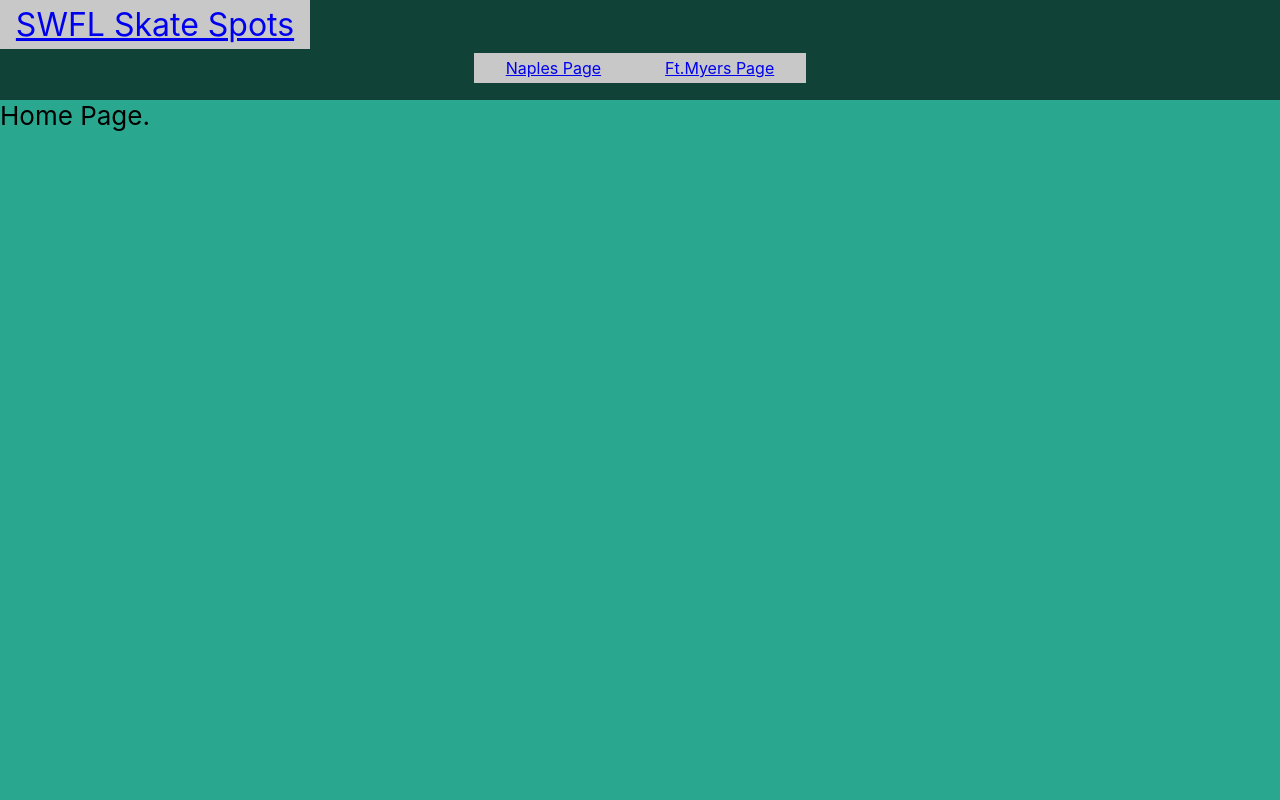
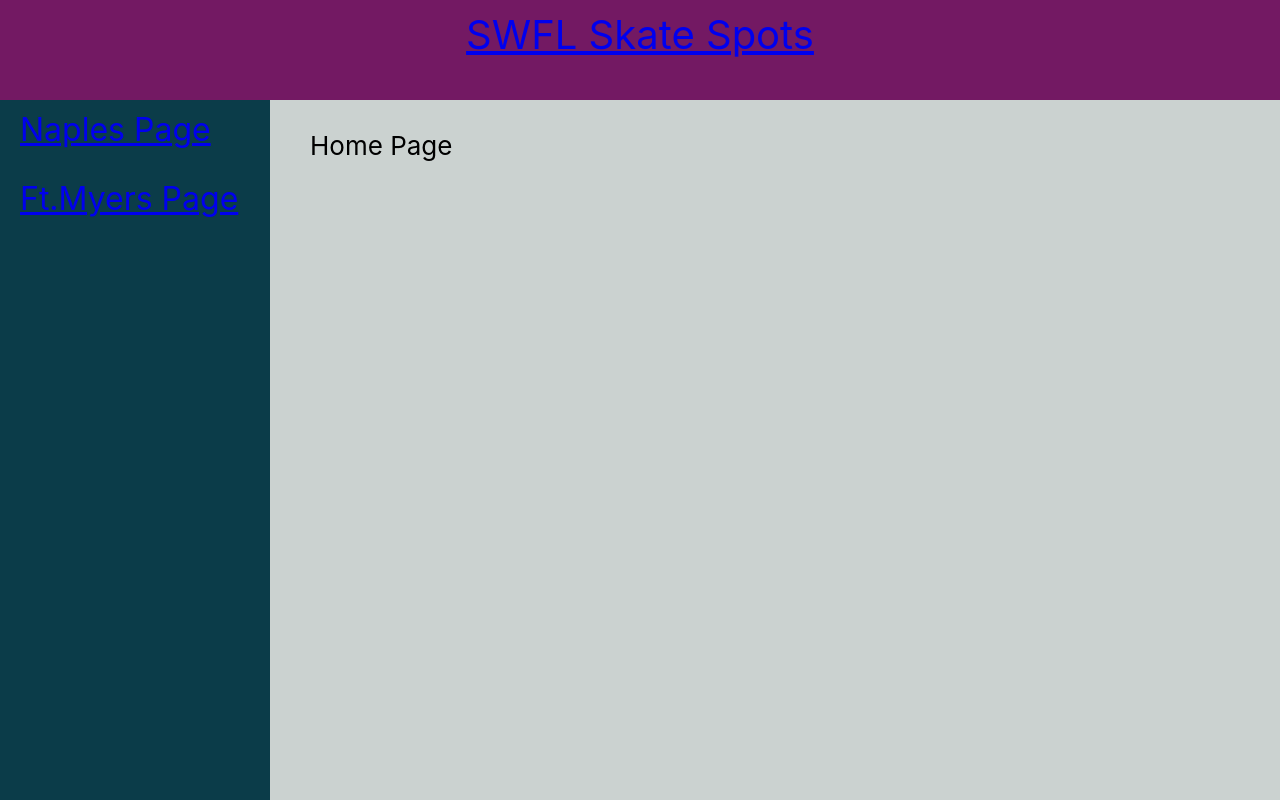
Before and after one commit to htbryant1256/skate-website, a React (Create React App) app: page / in a window 1280 px wide. Shown: the top 800 px of the page. Built offline with nearby package versions, Linux system fonts and the light colour scheme.

Commit message:
Updated CSS

```diff
--- a/src/Pages/ft-myers.css
+++ b/src/Pages/ft-myers.css
@@ -1,6 +1,11 @@
+
+a:visited {
+    color: white;
+}
+
 .Ft-Myers-Page {
     text-align: initial;
-    background-color: #29a88f;
+    background-color: #CBD2D0;
     min-height: 100vh;
     font-size: calc(10px + 2vmin);
     color: #61dafb;
@@ -8,43 +13,47 @@
 
 .Ft-Myers-Page-Header {
     text-align: center;
-    background-color: #104238;
+    background-color: #731963;
     height: 100px;
 }
 
+.Ft-Myers-Page-Column {
+    background-color: #0B3C49;
+    height: 900px;
+    float: left;
+    width: 270px;
+}
+
+
 .Ft-Myers-Page-Home-Link {
-    width: 300px;
-    background-color: rgb(200 200 200);
-    color: black;
-    padding: 5px 5px;
+    padding-top: 10px;
+    font-size: 40px;
+    display: block;
+}
+
+.Ft-Myers-Page-Naples-Link {
+    padding-top: 10px;
+    padding-left: 20px;
+    padding-bottom: 20px;
+    text-align: left;
     font-size: 32px;
     display: block;
 }
 
-.Ft-Myers-Page-Naples-Link {
-    width: 60px;
-    background-color: rgb(200 200 200);
-    color: black;
-    padding: 5px 32px;
-    font-size: 16px;
-    display: inline;
+.Ft-Myers-Page-Ft-Myers-Link {
+    padding-top: 10px;
+    padding-left: 20px;
+    padding-bottom: 20px;
+    text-align: left;
+    font-size: 32px;
+    display: block;
 }
 
-.Ft-Myers-Page-Ft-Myers-Link {
-    width: 60px;
-    background-color: rgb(200 200 200);
-    color: black;
-    padding: 5px 32px;
-    font-size: 16px;
-    display: inline;
-}
 
 .Ft-Myers-Page-Body {
+    margin-left: 270px;
+    height: 870px;
+    padding-left: 40px;
+    padding-top: 30px;
     color: black;
-    text-align: center;
 }
-
-.Ft-Myers-Location-List {
-    color: black;
-    text-align: left;
-}
--- a/src/Pages/ft-myers.js
+++ b/src/Pages/ft-myers.js
@@ -24,6 +24,9 @@ const FtMyersPage = () => {
 
                     <Link to="/">SWFL Skate Spots</Link>
                 </div>
+            </div>
+            <div className="Ft-Myers-Page-Column">
+
                 <div className="Ft-Myers-Page-Naples-Link">
 
                     <Link to="/naples">Naples Page</Link>
@@ -32,7 +35,12 @@ const FtMyersPage = () => {
 
                     <Link to="/ft-myers">Ft.Myers Page</Link>
                 </div>
+
+
+
             </div>
+
+
             <div className="Ft-Myers-Page-Body">
                 Ft.Myers Skate Spots Page.
                 <div className="Ft-Myers-Location-List">
--- a/src/Pages/home-page.css
+++ b/src/Pages/home-page.css
@@ -1,6 +1,10 @@
+
+a:visited {
+    color: white;
+}
 .Home-Page {
     text-align: initial;
-    background-color: #29a88f;
+    background-color: #CBD2D0;
     min-height: 100vh;
     font-size: calc(10px + 2vmin);
     color: #61dafb;
@@ -8,39 +12,48 @@
 
 .Home-Page-Header {
     text-align: center;
-    background-color: #104238;
+    background-color: #731963;
     height: 100px;
 }
 
+.Home-Page-Column {
+    text-align: center;
+    background-color: #0B3C49;
+    float: left;
+    height: 900px;
+    width: 270px;
+}
+
+
 .Home-Page-Home-Link {
-    width: 300px;
-    background-color: rgb(200 200 200);
-    color: black;
-    padding: 5px 5px;
+    padding-top: 10px;
+    font-size: 40px;
+    display: block;
+   }
+
+.Home-Page-Naples-Link {
+    padding-top: 10px;
+    padding-left: 20px;
+    padding-bottom: 20px;
+    text-align: left;
     font-size: 32px;
     display: block;
 }
 
-.Home-Page-Naples-Link {
-    width: 60px;
-    background-color: rgb(200 200 200);
-    color: black;
-    padding: 5px 32px;
-    font-size: 16px;
-    display: inline;
-}
-
 .Home-Page-Ft-Myers-Link {
-    width: 60px;
-    background-color: rgb(200 200 200);
-    color: black;
-    padding: 5px 32px;
-    font-size: 16px;
-    display: inline;
+    padding-top: 10px;
+    padding-left: 20px;
+    padding-bottom: 20px;
+    text-align: left;
+    font-size: 32px;
+    display: block;
 }
 
 
 .Home-Page-Body {
-
+    margin-left: 270px;
+    height: 870px;
+    padding-left: 40px;
+    padding-top: 30px;
     color: black;
 }
--- a/src/Pages/home-page.js
+++ b/src/Pages/home-page.js
@@ -10,6 +10,11 @@ const HomePage = () =>{
 
                     <Link to="/">SWFL Skate Spots</Link>
                 </div>
+
+            </div>
+
+            <div className="Home-Page-Column">
+
                 <div className="Home-Page-Naples-Link">
 
                     <Link to="/naples">Naples Page</Link>
@@ -18,13 +23,11 @@ const HomePage = () =>{
 
                     <Link to="/ft-myers">Ft.Myers Page</Link>
                 </div>
-
-            </div>
-            <div className="Home-Page-Body">
-                Home Page.
             </div>
 
-
+            <div className="Home-Page-Body">
+                Home Page
+            </div>
 
 
         </div>
--- a/src/Pages/naples.css
+++ b/src/Pages/naples.css
@@ -1,6 +1,11 @@
+
+a:visited {
+    color: white;
+}
+
 .Naples-Page {
     text-align: initial;
-    background-color: #29a88f;
+    background-color: #CBD2D0;
     min-height: 100vh;
     font-size: calc(10px + 2vmin);
     color: #61dafb;
@@ -8,42 +13,47 @@
 
 .Naples-Page-Header {
     text-align: center;
-    background-color: #104238;
+    background-color: #731963;
     height: 100px;
 }
 
+.Naples-Page-Column {
+    background-color: #0B3C49;
+    height: 900px;
+    float: left;
+    width: 270px;
+}
+
+
 .Naples-Page-Home-Link {
-    width: 300px;
-    background-color: rgb(200 200 200);
-    color: black;
-    padding: 5px 5px;
+    padding-top: 10px;
+    font-size: 40px;
+    display: block;
+}
+
+.Naples-Page-Naples-Link {
+    padding-top: 10px;
+    padding-left: 20px;
+    padding-bottom: 20px;
+    text-align: left;
     font-size: 32px;
     display: block;
 }
 
-.Naples-Page-Naples-Link {
-    width: 60px;
-    background-color: rgb(200 200 200);
-    color: black;
-    padding: 5px 32px;
-    font-size: 16px;
-    display: inline;
+.Naples-Page-Ft-Myers-Link {
+    padding-top: 10px;
+    padding-left: 20px;
+    padding-bottom: 20px;
+    text-align: left;
+    font-size: 32px;
+    display: block;
 }
 
-.Naples-Page-Ft-Myers-Link {
-    width: 60px;
-    background-color: rgb(200 200 200);
-    color: black;
-    padding: 5px 32px;
-    font-size: 16px;
-    display: inline;
-}
 
 .Naples-Page-Body {
+    margin-left: 270px;
+    height: 870px;
+    padding-left: 40px;
+    padding-top: 30px;
     color: black;
-    text-align: center;
 }
-.Naples-Location-List {
-    color: black;
-    text-align: left;
-}
--- a/src/Pages/naples.js
+++ b/src/Pages/naples.js
@@ -19,12 +19,14 @@ const NaplesPage = () => {
     return (
 
         <div className="Naples-Page">
-
             <div className="Naples-Page-Header">
                 <div className="Naples-Page-Home-Link">
 
                     <Link to="/">SWFL Skate Spots</Link>
                 </div>
+            </div>
+
+            <div className="Naples-Page-Column">
                     <div className="Naples-Page-Naples-Link">
 
                         <Link to="/naples">Naples Page</Link>
@@ -33,7 +35,10 @@ const NaplesPage = () => {
 
                         <Link to="/ft-myers">Ft.Myers Page</Link>
                     </div>
+
+
             </div>
+
             <div className="Naples-Page-Body">
                 Naples Skate Spots Page.
                 <div className="Naples-Location-List">
```
Lines whose indentation alone changed are shown as unchanged.
